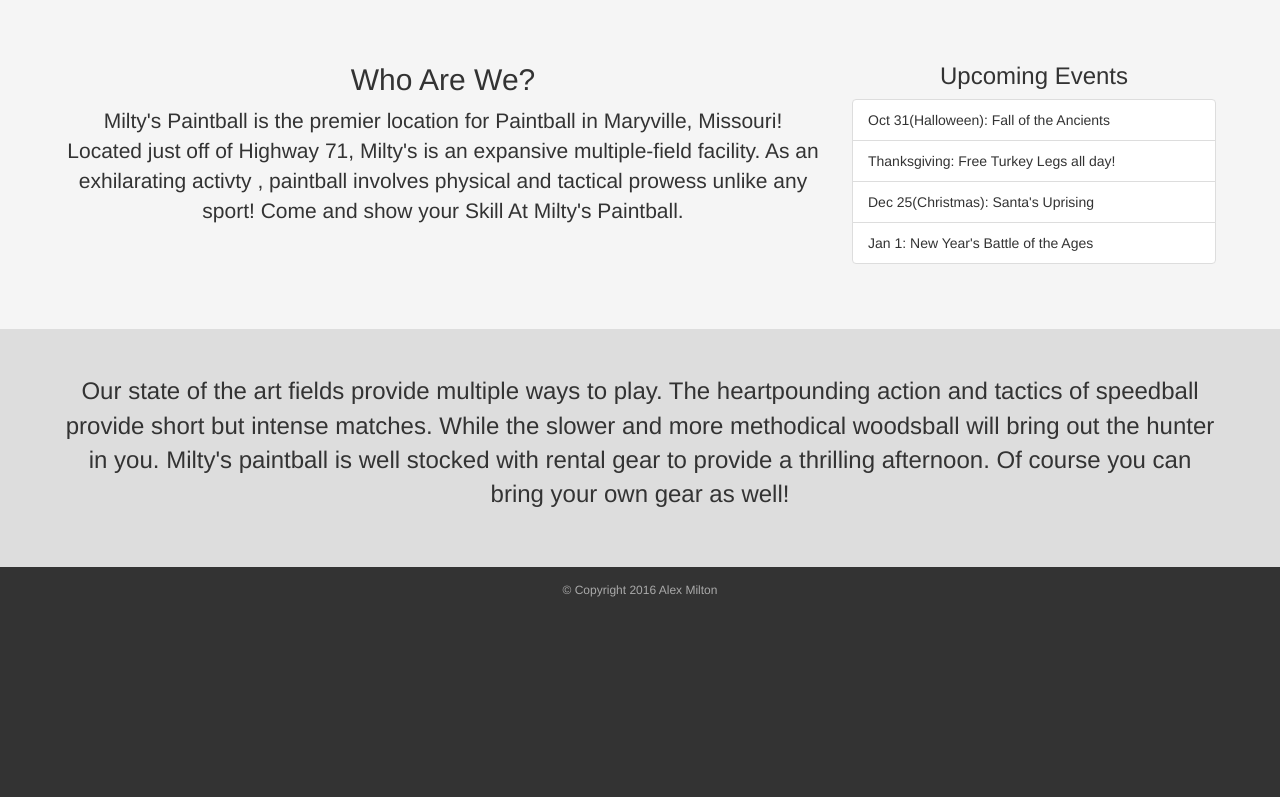
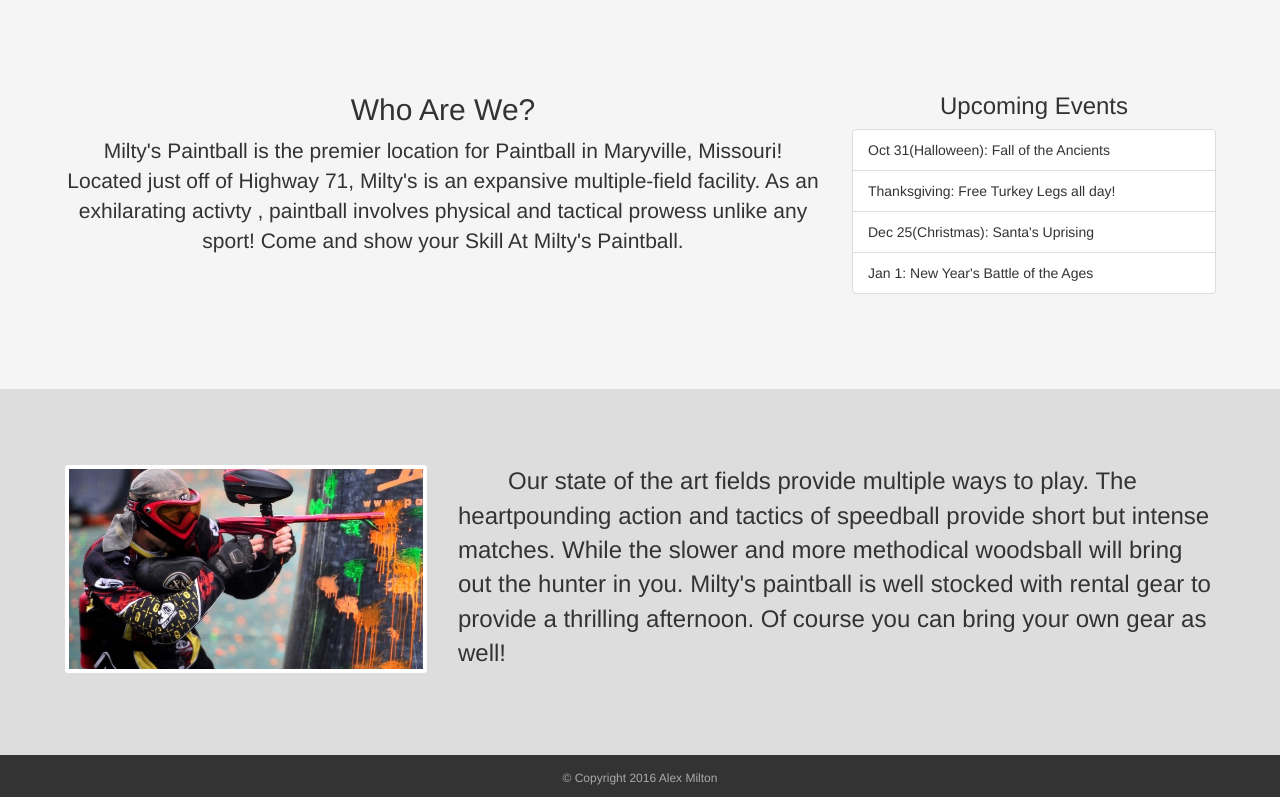
Before and after one commit to phileflanagan/milty, a plain HTML site: page index.html in a window 1280 px wide. Shown: the part 654-1451 px from the top of the page. Before the commit the page ends 1263 px from the top, so only its background shows below. Drawn offline with nearby package versions, Linux system fonts and the light colour scheme.

Commit message:
Update Homepage, Add Imagine, Add Indent

```diff
--- a/css/main.css
+++ b/css/main.css
@@ -12,6 +12,10 @@ footer p{
 
 p {
     font-size: 1.5em;
+}
+
+.pind {
+    text-indent: 50px;
 }
 
 .plg {
@@ -29,7 +33,7 @@ p {
 
 /* add some default padding to sections */
 .wpad {
-    padding: 45px 5%;
+    padding: 75px 5%;
 }
 
 /* get rid of default margin and rounded borders */
--- a/index.html
+++ b/index.html
@@ -36,8 +36,11 @@
     </div>
 
     <div class="row con-dark wpad">
-        <div class="col-md-12 text-center">
-            <p class="plg">
+        <div class="col-md-4">
+            <img src="images/ShootingPaintball.jpg" class="img-responsive img-thumbnail">
+        </div>
+        <div class="col-md-8 ">
+            <p class="plg pind">
                 Our state of the art fields provide multiple ways to play. The heartpounding action and tactics of speedball provide short but intense matches. While the slower and more methodical woodsball will bring out the hunter in you. Milty's paintball is well stocked with rental gear to provide a thrilling afternoon. Of course you can bring your own gear as well!
             </p>
         </div>
```
